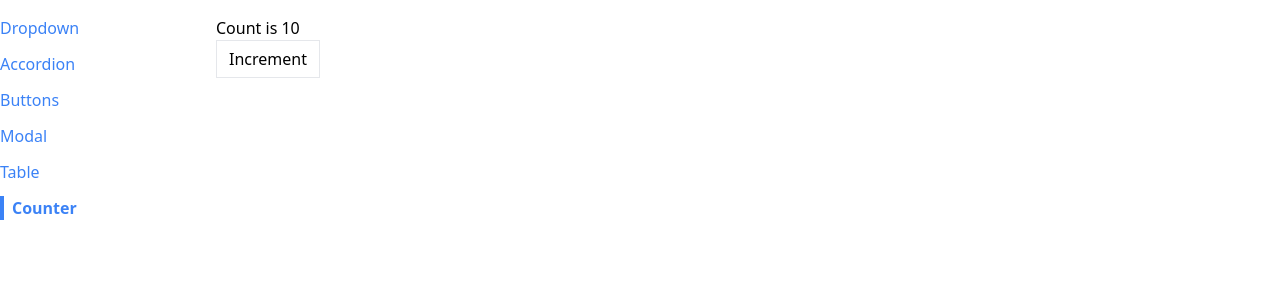
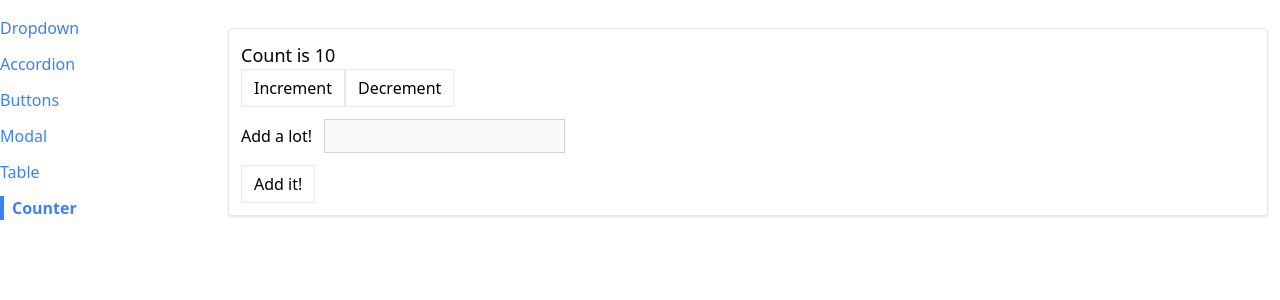
Before and after one commit to richdon/comps, a React (Create React App) app: page /counter in a window 1280 px wide. Shown: the top 300 px of the page. Built offline with nearby package versions, Linux system fonts and the light colour scheme.

Commit message:
counter before useReducer

```diff
--- a/src/pages/CounterPage.js
+++ b/src/pages/CounterPage.js
@@ -1,13 +1,42 @@
-import useCounter from "../hooks/useCounter";
 import Button from "../components/Button";
+import {useState} from "react";
+import {Panel} from "../components/Panel";
 
 
-export default function CounterPage({ initialCount }){
-   const { count, increment } = useCounter(initialCount)
+export default function CounterPage({initialCount}) {
+    const [count, setCount] = useState(initialCount);
+    const [valueToAdd, setValueToAdd] = useState(0)
+    const increment = () => {
+        setCount(count + 1);
+    }
+    const decrement = () => {
+        setCount(count - 1);
+    }
 
-    return (<div>
-        <h1>Count is {count}</h1>
-        <Button onClick={increment}>Increment</Button>
-    </div>)
+    const handleChange = (event) => {
+        const value = parseInt(event.target.value) || 0;
+        setValueToAdd(value);
+    }
+
+    const handleSubmit = (event) => {
+        event.preventDefault();
+        setCount(count + valueToAdd)
+        setValueToAdd(0)
+    }
+
+    return (<Panel className="m-3">
+        <h1 className="text-lg">Count is {count}</h1>
+        <div className="flex flex-row">
+            <Button onClick={increment}>Increment</Button>
+            <Button onClick={decrement}>Decrement</Button>
+        </div>
+
+        <form onSubmit={handleSubmit}>
+            <label>Add a lot!</label>
+            <input value={valueToAdd || ""} onChange={handleChange} type="number"
+                   className="p-1 m-3 bg-gray-50 border border-gray-300"/>
+            <Button>Add it!</Button>
+        </form>
+    </Panel>)
 
 }
```
